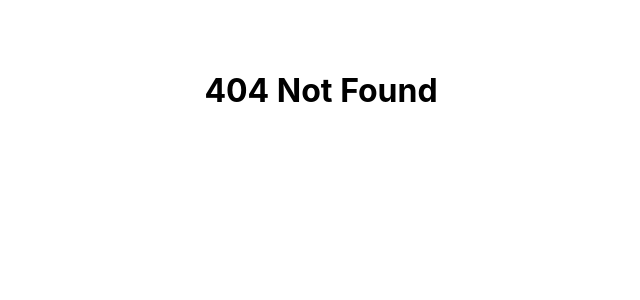
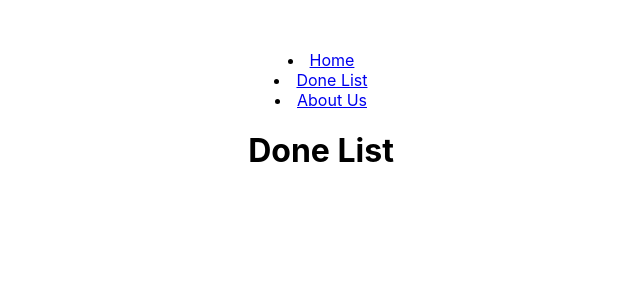
Before and after one commit to nghe4/day10-todo-frontend, a React (Create React App) app: page /done in a window 1280 px wide. Before the commit this address had no page. Shown: the top 300 px of the page, without its empty margins (319-959 px from the left). Built offline with nearby package versions, Linux system fonts and the light colour scheme.

Commit message:
Add DoneList page

```diff
--- a/src/App.js
+++ b/src/App.js
@@ -6,6 +6,7 @@ import { HomePage } from "./pages/HomePage";
 import { ErrorPage } from "./pages/ErrorPage";
 import { AboutUsPage } from "./pages/AboutUsPage";
 import { TodoDetailPage } from "./pages/TodoDetailPage";
+import { DoneListPage } from "./pages/DoneListPage";
 import {
   createBrowserRouter,
   NavLink,
@@ -20,6 +21,9 @@ const DefaultLayout = () => {
         <nav>
           <li>
             <NavLink to="/">Home</NavLink>
+          </li>
+          <li>
+            <NavLink to="/done">Done List</NavLink>
           </li>
           <li>
             <NavLink to="/about">About Us</NavLink>
@@ -50,6 +54,11 @@ const router = createBrowserRouter([
     element: <DefaultLayout />,
     children: [{ path: "/todo/:id", element: <TodoDetailPage /> }],
   },
+  {
+    path: "/done",
+    element: <DefaultLayout />,
+    children: [{ path: "/done", element: <DoneListPage /> }],
+  },
 ]);
 
 export const initState = [
--- /dev/null
+++ b/src/pages/DoneListPage.js
@@ -0,0 +1,18 @@
+import { useContext } from "react";
+import { TodoContext } from "../contexts/TodoContext";
+import { TodoItem } from "../components/TodoItem";
+
+export const DoneListPage = () => {
+  const { state } = useContext(TodoContext);
+  const doneTodos = state.filter((todo) => todo.done);
+  return (
+    <div>
+      <h1>Done List</h1>
+      <ul>
+        {doneTodos.map((todo) => (
+          <TodoItem todo={todo} key={todo.id} />
+        ))}
+      </ul>
+    </div>
+  );
+};
```
